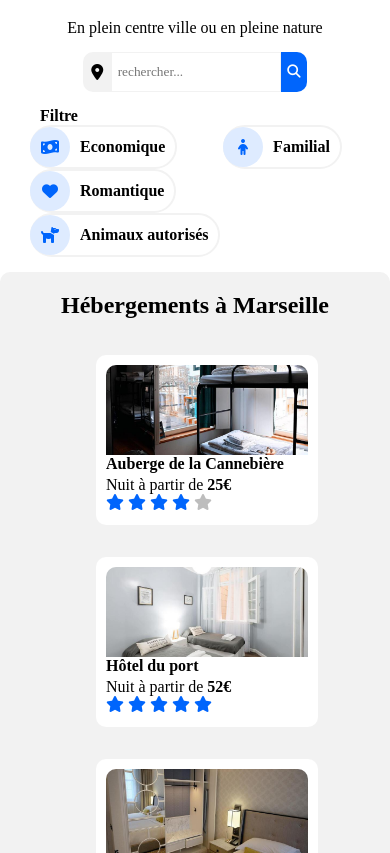
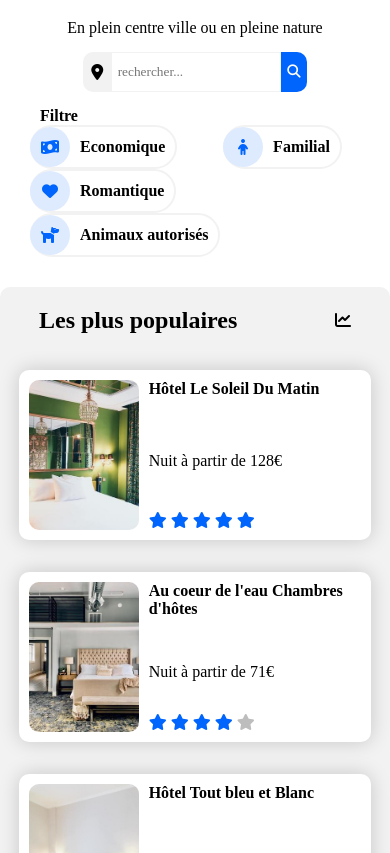
Before and after one commit to SelimWebDev/ElmahiSelim_2_14052021, a plain HTML site: page index.html in a window 390 px wide. Shown: the part 228-1081 px from the top of the page. Drawn offline with Linux system fonts and the light colour scheme; a web font is replaced by a local one.

Commit message:
correction mobile, populaire passe au dessus d'hebergement

```diff
--- a/style.css
+++ b/style.css
@@ -521,6 +521,10 @@ footer {
         margin-right: 30px;
     }
 
+    .row_top {
+        flex-direction: column-reverse;
+    }
+
     .heb_title {
         margin-left: 0px;
     }
@@ -530,7 +534,7 @@ footer {
     }
 
     #populaire_block {
-        background-color: white;
+        background-color: #F2F2F2;
     }
 
     .pop_fig {
@@ -538,6 +542,7 @@ footer {
     }
 
     #hebergement  {
+        background-color: white;
         display: flex;
         flex-direction: column;
         align-items: center;
```
